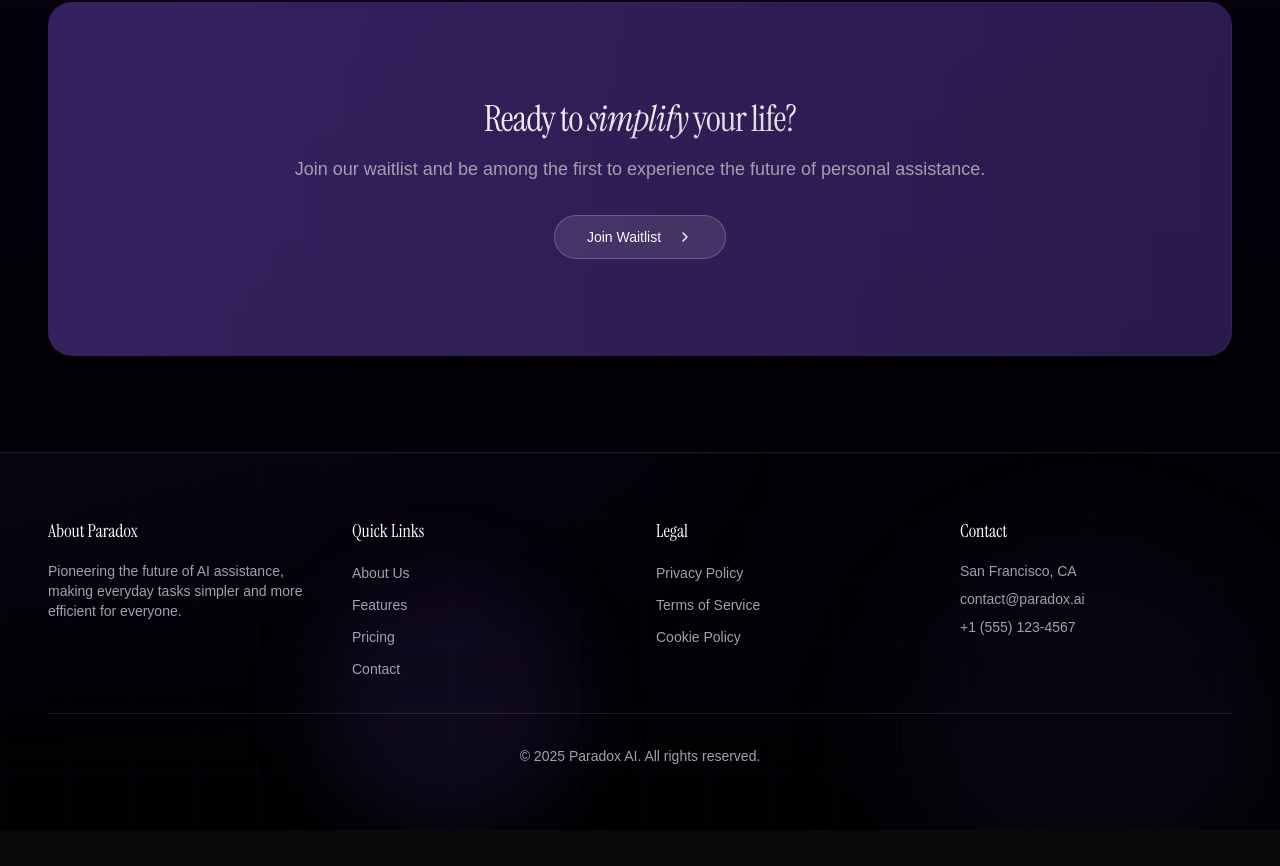
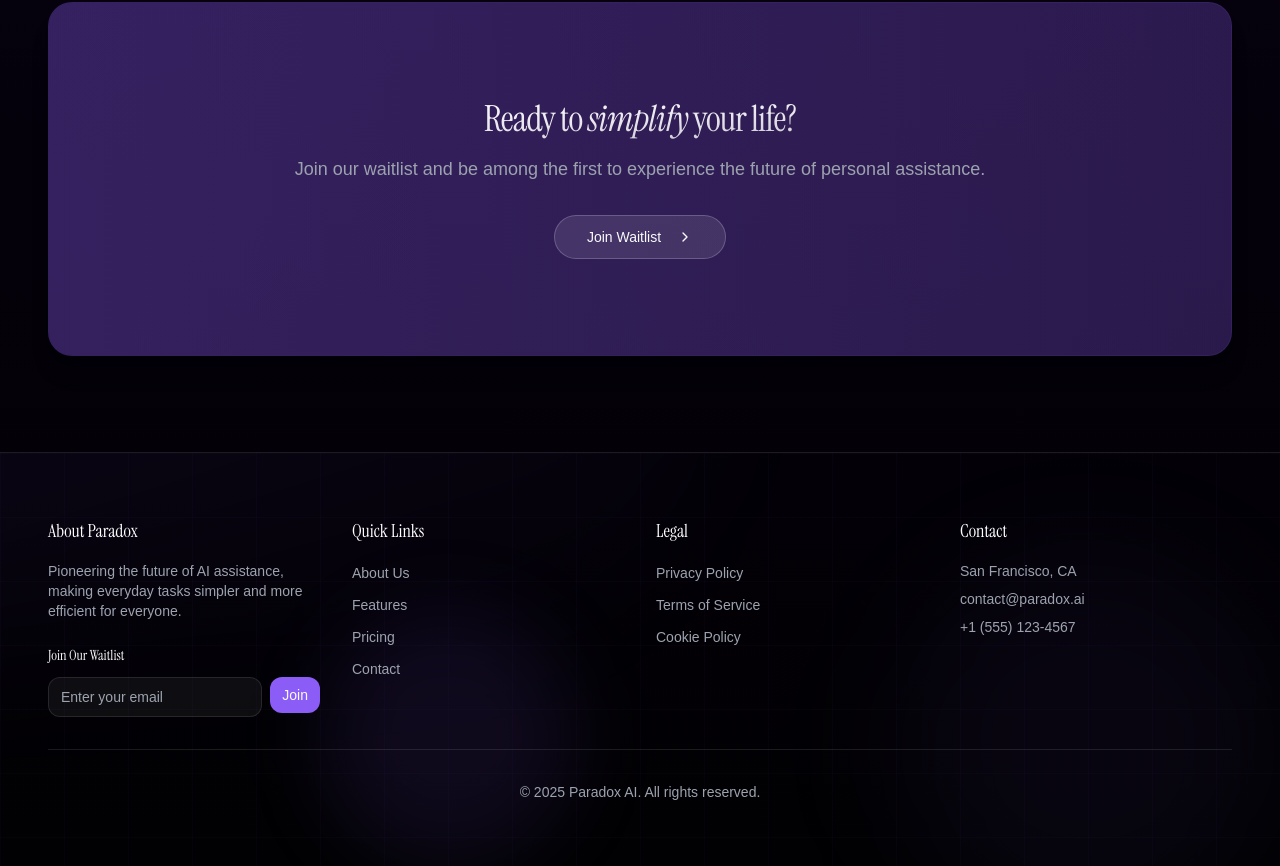
Before and after one commit to TEChintz/paradox, a React (Vite) app: page / in a window 1280 px wide. Shown: the part 2144-3010 px from the top of the page. Before the commit the page ends 2974 px from the top, so only its background shows below. Built offline with nearby package versions, Linux system fonts and the light colour scheme; a web font is replaced by a local one.

Commit message:
Add email signup to footer
Added an email signup section to the footer, below the "About Paradox" section.  Includes a "Join Waitlist" button.

```diff
--- a/src/pages/Index.tsx
+++ b/src/pages/Index.tsx
@@ -263,12 +263,31 @@ const Index = () => {
 
         <div className="container mx-auto relative z-10">
           <div className="grid grid-cols-1 md:grid-cols-4 gap-8 mb-8">
-            <div className="space-y-4">
-              <h3 className="text-white text-lg font-medium">About Paradox</h3>
-              <p className="text-gray-400 text-sm">
-                Pioneering the future of AI assistance, making everyday tasks simpler and more efficient for everyone.
-              </p>
+            <div className="space-y-6">
+              <div className="space-y-4">
+                <h3 className="text-white text-lg font-medium">About Paradox</h3>
+                <p className="text-gray-400 text-sm">
+                  Pioneering the future of AI assistance, making everyday tasks simpler and more efficient for everyone.
+                </p>
+              </div>
+              <div className="space-y-3">
+                <h4 className="text-white text-sm font-medium">Join Our Waitlist</h4>
+                <div className="flex gap-2">
+                  <input
+                    type="email"
+                    placeholder="Enter your email"
+                    className="flex-1 h-10 rounded-lg bg-white/5 border border-white/10 px-3 text-sm text-white placeholder:text-gray-400 focus:outline-none focus:ring-2 focus:ring-primary/50"
+                  />
+                  <Button
+                    size="sm"
+                    className="rounded-lg bg-primary hover:bg-primary/90"
+                  >
+                    Join
+                  </Button>
+                </div>
+              </div>
             </div>
+
             <div className="space-y-4">
               <h3 className="text-white text-lg font-medium">Quick Links</h3>
               <ul className="space-y-2">
```
